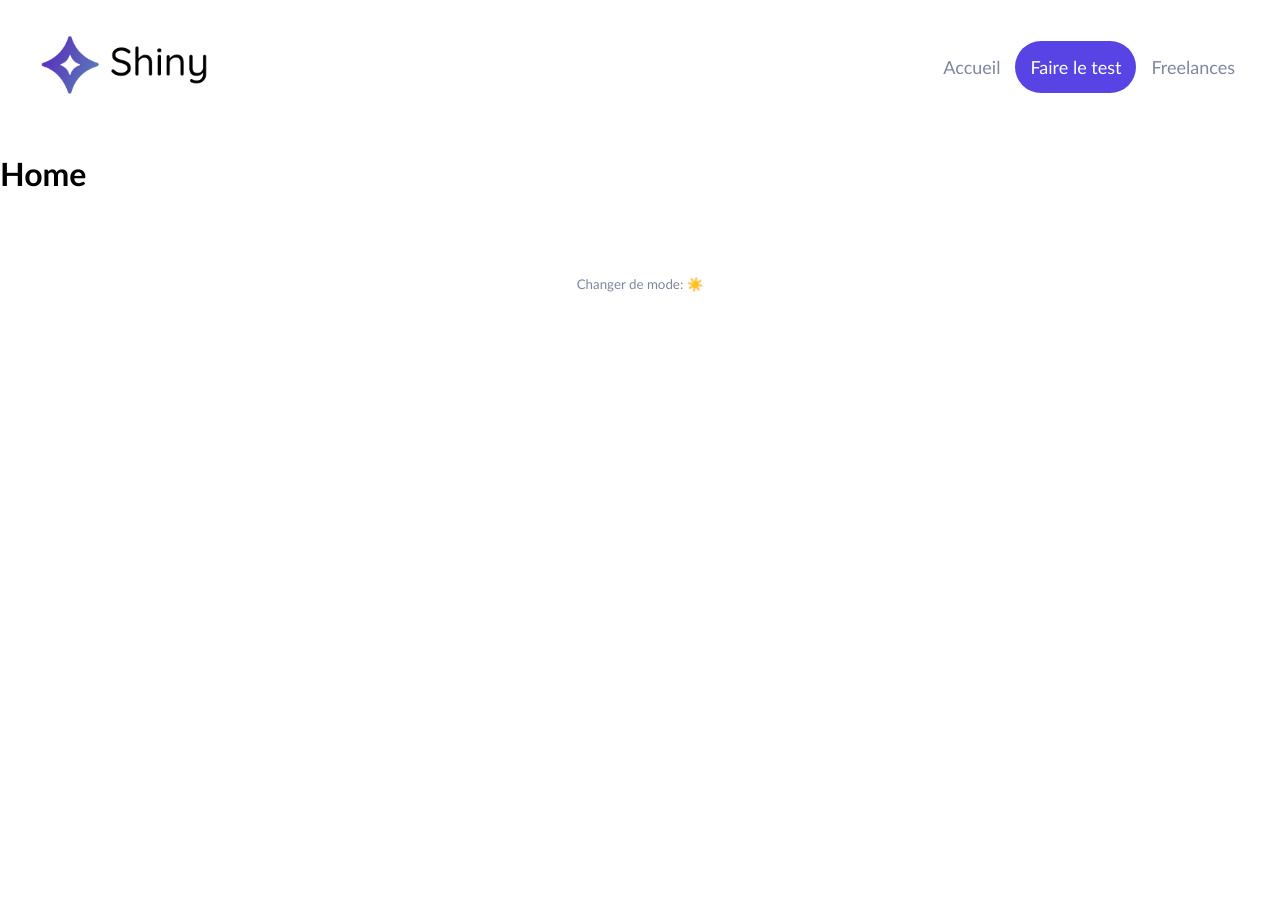
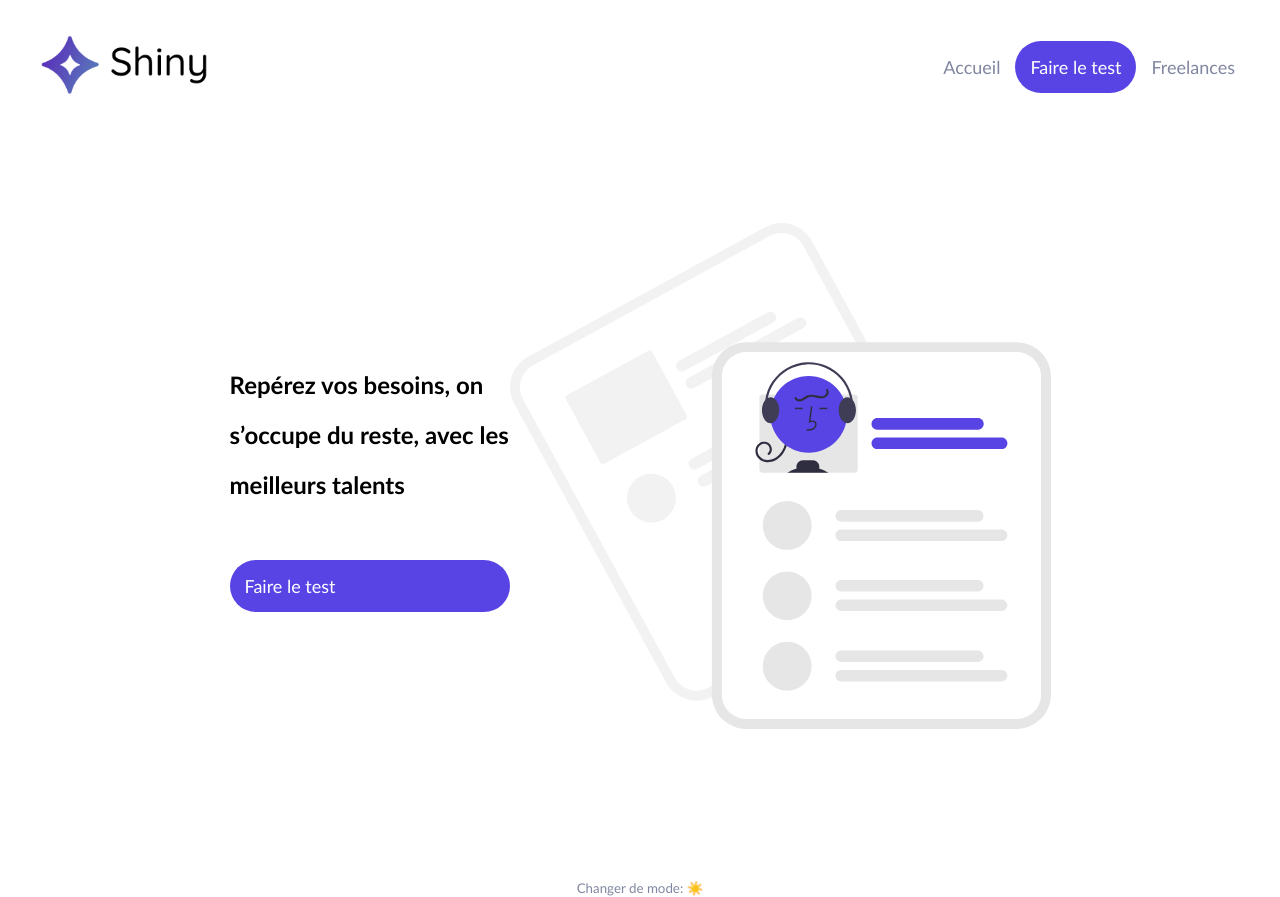
Before and after one commit to Sancxo/shiny-agency, a React (Create React App) app: page / in a window 1280 px wide. Before the commit the page ends 800 px from the top, so only its background shows below. Built offline with nearby package versions, Linux system fonts and the light colour scheme.

Commit message:
style: adds style to HomePage

```diff
--- a/src/pages/Home/index.jsx
+++ b/src/pages/Home/index.jsx
@@ -1,8 +1,58 @@
+import styled from "styled-components"
+import colors from "../../utils/style/colors"
+import { StyledLink } from "../../utils/style/Atoms"
+import HomeIllustration from "../../assets/home-illustration.svg"
+
+const HomeWrapper = styled.div`
+  display: flex;
+  justify-content: center;
+`
+
+const HomerContainer = styled.div`
+  margin: 30px;
+  background-color: ${colors.background};
+  padding: 60px 90px;
+  display: flex;
+  flex-direction: row;
+  max-width: 1200px;
+`
+
+const LeftCol = styled.div`
+  display: flex;
+  flex-direction: column;
+  justify-content: center;
+  flex: 1;
+  ${StyledLink} {
+    max-width: 250px;
+  }
+`
+
+const StyledTitle = styled.h2`
+  padding-bottom: 30px;
+  max-width: 280px;
+  line-height: 50px;
+`
+
+const Illustration = styled.img`
+  flex: 1;
+`
+
 function App() {
   return (
-      <div>
-        <h1>Home</h1>
-      </div>
+    <HomeWrapper>
+      <HomerContainer>
+        <LeftCol>
+          <StyledTitle>
+            Repérez vos besoins, on s’occupe du reste, avec les meilleurs
+            talents
+          </StyledTitle>
+          <StyledLink to="/survey/1" $isFullLink>
+            Faire le test
+          </StyledLink>
+        </LeftCol>
+        <Illustration src={HomeIllustration} />
+      </HomerContainer>
+    </HomeWrapper>
   );
 }
 
```
